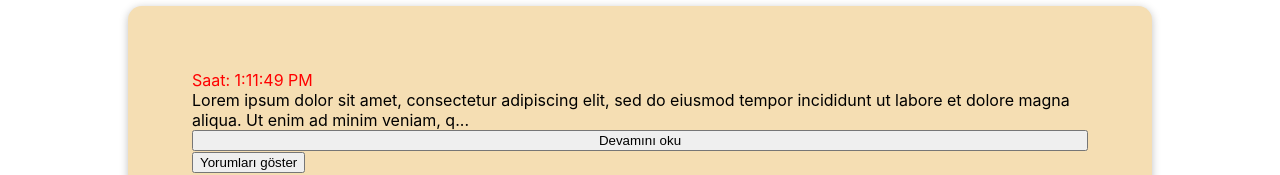
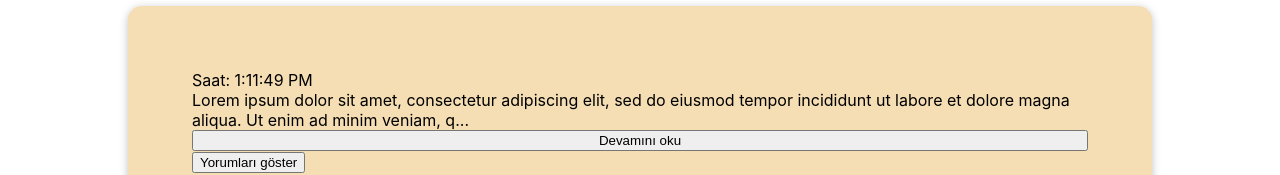
Before and after one commit to yunusemreaksu/kisaca-frontend, a React (Create React App) app: page / in a window 1280 px wide. Shown: the part 233-408 px from the top of the page. Built offline with nearby package versions, Linux system fonts and the light colour scheme.

Commit message:
Added NewsTime component

```diff
--- a/src/components/Comments/CommentBox.js
+++ b/src/components/Comments/CommentBox.js
@@ -1,7 +1,7 @@
 import React, { useState } from "react";
-import UsersComments from "./UsersComments";
 
 import classes from "./CommentBox.module.css";
+import CommentList from "./CommentList";
 
 const CommentBox = (props) => {
   const [enteredComment, setEnteredComment] = useState("");
@@ -42,7 +42,7 @@ const CommentBox = (props) => {
         {showComments ? "Yorumları gizle" : "Yorumları göster"}
       </button>
       <div hidden={showComments ? false : true}>
-        <UsersComments />
+        <CommentList />
         <form className={classes.form} onSubmit={submitHandler}>
           <div>
             <input
--- /dev/null
+++ b/src/components/Comments/CommentList.js
@@ -0,0 +1,13 @@
+import React from "react";
+
+import classes from "./CommentList.module.css";
+
+const CommentList = (props) => {
+  return (
+    <ol>
+      <li> {props.item} </li>
+    </ol>
+  );
+};
+
+export default CommentList;
--- a/src/components/Comments/UsersComments.js
+++ /dev/null
@@ -1,13 +0,0 @@
-import React from "react";
-
-import classes from "./UsersComments.module.css";
-
-const UsersComments = (props) => {
-  return (
-    <ol>
-      <li> {props.item} </li>
-    </ol>
-  );
-};
-
-export default UsersComments;
--- a/src/components/News/NewsItem.js
+++ b/src/components/News/NewsItem.js
@@ -1,6 +1,7 @@
 import React, { useState } from "react";
 import Card from "../UI/Card";
 import CommentBox from "../Comments/CommentBox";
+import NewsTime from "./NewsTime";
 //import News from "./News";
 
 import classes from "./NewsItem.module.css";
@@ -17,11 +18,11 @@ const NewsItem = (props) => {
     "Lorem ipsum dolor sit amet, consectetur adipiscing elit, sed do eiusmod tempor incididunt ut labore et dolore magna aliqua. Ut enim ad minim veniam, quis nostrud exercitation ullamco laboris nisi ut aliquip ex ea commodo consequat. Duis aute irure dolor in reprehenderit in voluptate velit esse cillum dolore eu fugiat nulla pariatur. Excepteur sint occaecat cupidatat non proident, sunt in culpa qui officia deserunt mollit anim id est laborum.";
   const textLength = newsText.length;
   //const checkTextLength = textLength > 200 ? readMore : !readMore;
-  const newsDate = new Date();
-  const newsTime = newsDate.toLocaleTimeString();
+  // const newsDate = new Date();
+  // const newsTime = newsDate.toLocaleTimeString();
 
   const news = {
-    time: newsTime,
+    // time: newsTime,
     text: newsText,
   };
 
@@ -30,7 +31,7 @@ const NewsItem = (props) => {
   return (
     <div>
       <Card>
-        <div className={classes.time}>Saat: {news.time} </div>
+        <NewsTime />
         <div className={classes.text}>
           {readMore ? news.text : `${news.text.substring(0, 150)}...`}
         </div>
--- /dev/null
+++ b/src/components/News/NewsTime.js
@@ -0,0 +1,12 @@
+import React from "react";
+
+const NewsTime = (props) => {
+  const newsDate = new Date();
+  const newsTime = newsDate.toLocaleTimeString();
+
+  return (
+      <div>Saat: {newsTime}</div>
+  )
+};
+
+export default NewsTime;
```
Also changed, not shown: src/components/Comments/CommentList.module.css (added), src/components/Comments/UsersComments.module.css (deleted).
